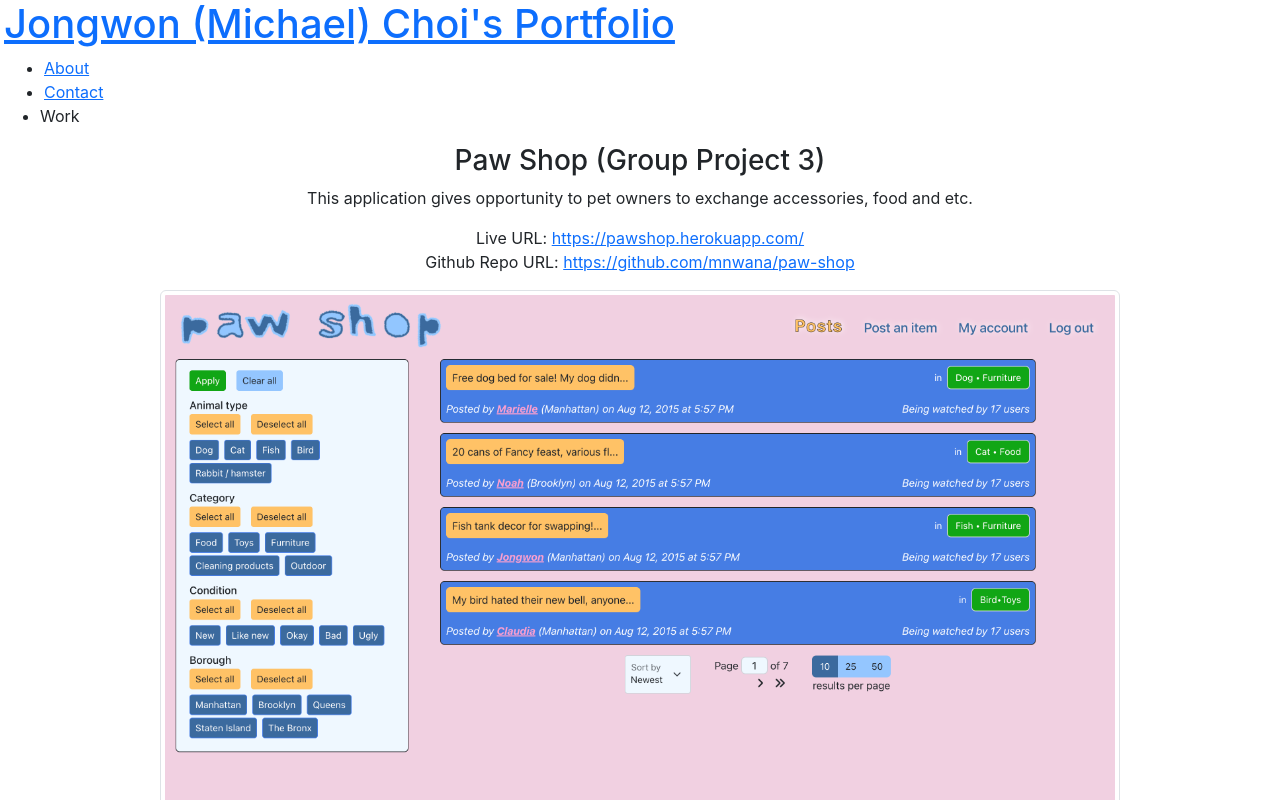
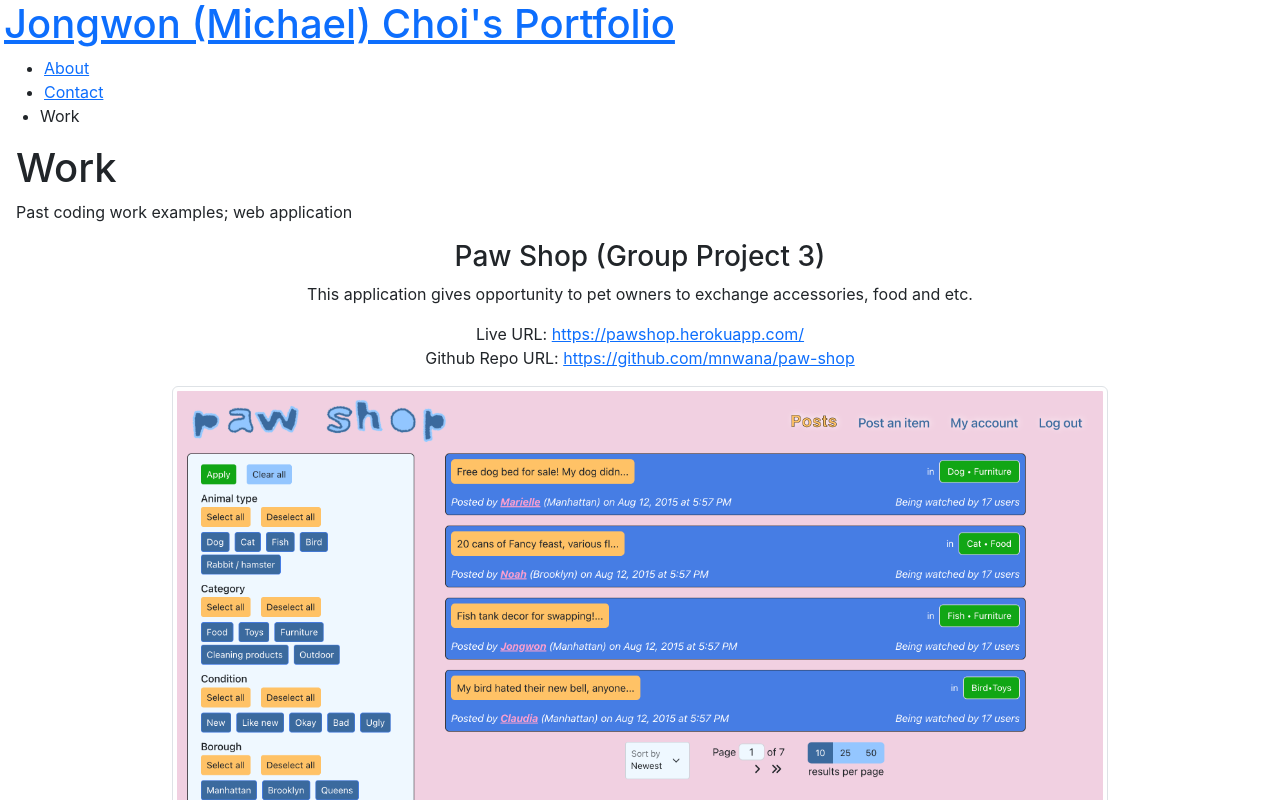
Before and after one commit to jchoi10/react-jmc-portfolio, a React (Create React App) app: page / in a window 1280 px wide. Shown: the top 800 px of the page. Built offline with nearby package versions, Linux system fonts and the light colour scheme.

Commit message:
updated app structure

```diff
--- a/src/App.js
+++ b/src/App.js
@@ -2,8 +2,8 @@ import React, { useState } from 'react';
 import './App.css';
 import Nav from './components/Nav';
 import About from './components/About';
-// import Project from './components/Project';
-import ProjectList from './components/ProjectList';
+import Project from './components/Project';
+// import ProjectList from './components/ProjectList';
 
 function App() {
   const [categories] = useState([
@@ -20,7 +20,7 @@ function App() {
         currentCategory={currentCategory}
       ></Nav>
       <main>
-        <ProjectList></ProjectList>
+        <Project currentCategory={currentCategory}></Project>
         <About></About>
       </main>
     </div>
--- a/src/components/Project/index.js
+++ b/src/components/Project/index.js
@@ -7,9 +7,11 @@ function Project({currentCategory}) {
     const { name, description } = currentCategory;
     return (
         <section>
-            <h1>{capitalizeFirstLetter(name)}</h1>
-            <p>{description}</p>
-            <ProjectList category={name} />
+            <div class="mx-3">
+                <h1>{capitalizeFirstLetter(name)}</h1>
+                <p>{description}</p>
+                <ProjectList category={currentCategory.name} />
+            </div>
         </section>
     );
 };
--- a/src/components/ProjectList/index.js
+++ b/src/components/ProjectList/index.js
@@ -4,12 +4,13 @@ import groupProject2 from "../../assets/large/My_Meds_Homepage.png";
 import groupProject1 from "../../assets/large/EATionary_Homepage.png";
 import { capitalizeFirstLetter } from "../../utils/helpers";
 
-const ProjectList = (props) => {
+const ProjectList = ({category}) => {
 
     const [projects] = useState([
         {
             title: "Paw Shop (Group Project 3)",
             liveUrl: "https://pawshop.herokuapp.com/",
+            category: "Work",
             image: groupProject3,
             imageName: "PawShop.png",
             description: "this application gives opportunity to pet owners to exchange accessories, food and etc.",
@@ -18,6 +19,7 @@ const ProjectList = (props) => {
         {
             title: "My Meds - Medication List Storage (Group Project 2)",
             liveUrl: "https://mymedlist.herokuapp.com/",
+            category: "Work",
             image: groupProject2,
             imageName: "My_Meds_Homepage.png",
             description: "this application can save and manage patients list of medicine, which they are taking.",
@@ -26,6 +28,7 @@ const ProjectList = (props) => {
         {
             title: "EATionary - Recipe Finder (Group Project 1)",
             liveUrl: "https://jchoi10.github.io/eat-healthy/",
+            category: "Work",
             image: groupProject1,
             imageName: "EATionary_Homepage.png",
             description: "this application recommands the user know what kind of recipes they could use with the current ingredients.",
@@ -33,12 +36,14 @@ const ProjectList = (props) => {
         }
     ])
 
+    const currentProjects = projects.filter((project) => project.category === category);
+
     return (
         <div>
             <div className="flex-row">
-                {projects.map((project) => (
+                {currentProjects.map((project) => (
                     <div className="text-center" key={project.title}>
-                        <div className="mx-2">
+                        <div>
                             <h3>{project.title}</h3>
                             <p>{capitalizeFirstLetter(project.description)}</p>
                             <div>
```
